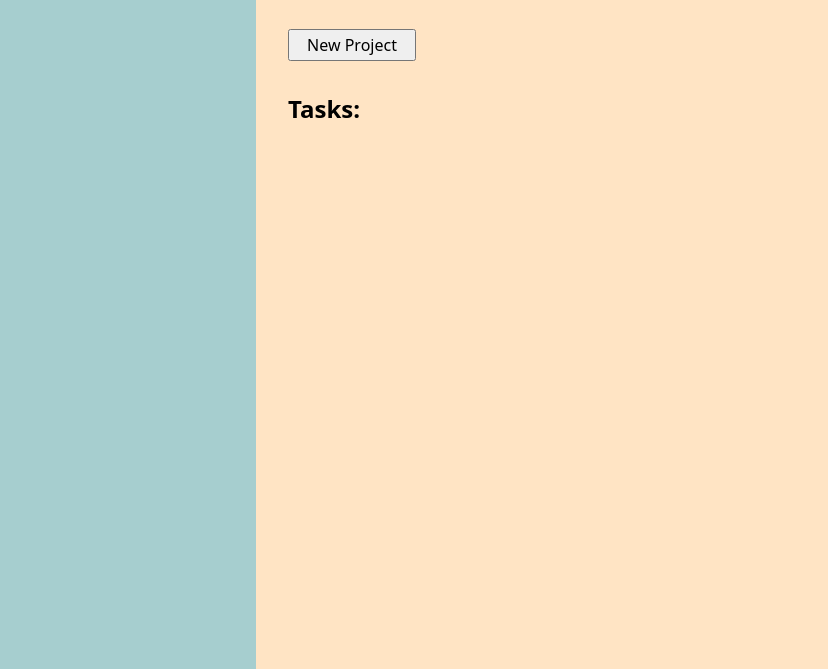
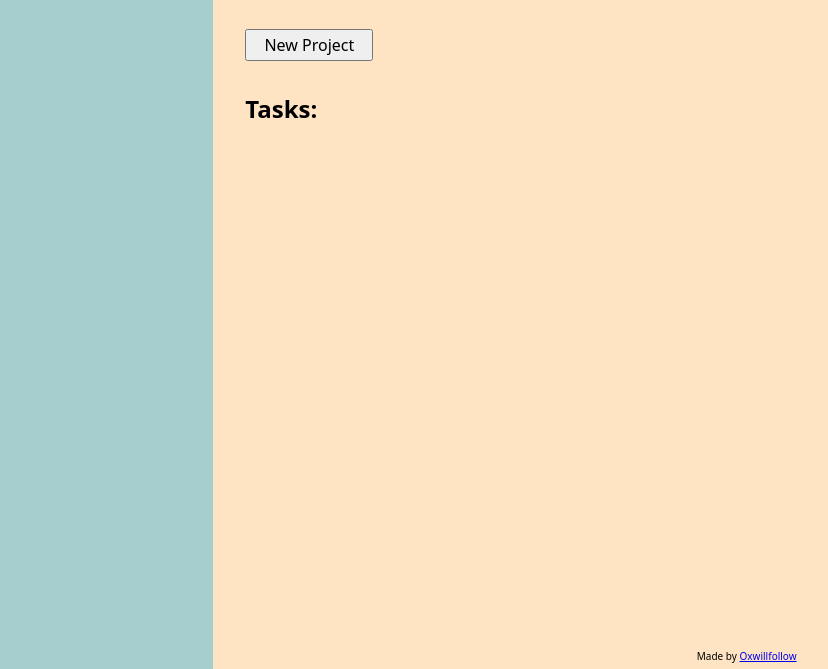
Before and after one commit to Oxwillfollow/todo-list, a website built with webpack: page src/template.html in a window 1280 px wide. Shown: the part 131-800 px from the top of the page, without its empty margins (0-828 px from the left). Built offline with nearby package versions, Linux system fonts and the light colour scheme.

Commit message:
Add footer

```diff
--- a/src/styles.css
+++ b/src/styles.css
@@ -4,16 +4,30 @@ body{
     height: 100vh;
 }
 #top-container{
-    display: flex;
+    display: grid;
     min-height: 100%;
+    grid: 1fr 24px / 1fr 5fr
 }
 #sidebar{
-    width: 20%;
     background-color: rgb(166, 206, 207);
+    grid-area: 1/1 / 3/2;
 }
 #main{
-    flex-grow: 1;
     background-color: bisque;
+}
+footer{
+    grid-area: 2/2 / 3/3;
+    background-color: bisque;
+    width: 100%;
+    height: 100%;
+    display: flex;
+    justify-content: center;
+    align-items: center;
+
+    p{
+        margin: 0;
+        font-size: 10px;
+    }
 }
 #active-project-container{
     display: grid;
--- a/src/template.html
+++ b/src/template.html
@@ -26,6 +26,9 @@
                 </div>
             </div>
         </div>
+        <footer>
+            <p>Made by <a href="https://github.com/Oxwillfollow" target="_blank">Oxwillfollow</a></p>
+        </footer>
     </div>
     <dialog id="project-dialog" closedby="any">
         <form>
```
